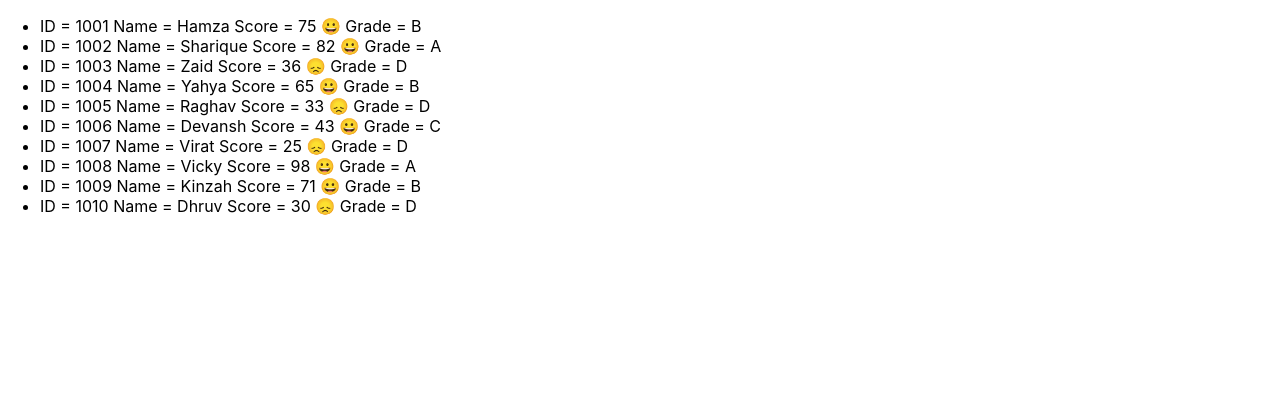
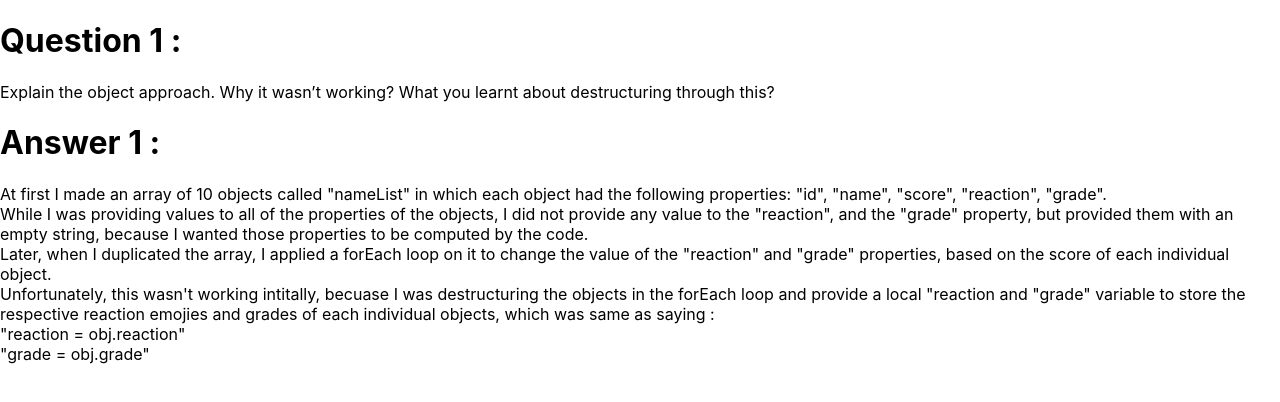
Before and after one commit to hamzamohd/personal-projects, a React (Create React App) app in the folder my-app/: page / in a window 1280 px wide. Shown: the top 402 px of the page. Built offline with nearby package versions, Linux system fonts and the light colour scheme.

Commit message:
Learnings, Questions and Examples added

```diff
--- a/my-app/src/App.js
+++ b/my-app/src/App.js
@@ -1,11 +1,13 @@
 // import logo from "./logo.svg";
 import "./App.css";
 // import GroceryCheckOut from "./pages/grocery-checkout/GroceryCheckOut";
-import ListMarks from "./pages/grade-list/ListMarks";
+// import ListMarks from "./pages/grade-list/ListMarks";
+import Learnings from "./pages/learnings/Learnings";
 
 function App() {
   // return <GroceryCheckOut />;
-  return <ListMarks />;
+  // return <ListMarks />;
+  return <Learnings />;
 }
 
 export default App;
--- a/my-app/src/pages/grade-list/GradeList.jsx
+++ b/my-app/src/pages/grade-list/GradeList.jsx
@@ -9,7 +9,6 @@ const GradeList = ({ newList }) => {
       reactions.push("😞");
     }
   }
-
   for (let i = 0; i < newList.length; i++) {
     if (newList[i].score > 80) {
       grades.push("A");
--- /dev/null
+++ b/my-app/src/pages/learnings/Examples.jsx
@@ -0,0 +1,26 @@
+const Examples = () => {
+  let info = { language: "Hindi", nationality: "Indian" };
+  let { language } = info;
+  language = "English";
+  console.log(language);
+  console.log(info);
+
+  const newArray = [
+    { name: "Hamza", height: "6'3", age: "22" },
+    { name: "Sharique", height: "6'2", age: "26" },
+    { name: "Zaid", height: "6'0", age: "24" },
+  ];
+  //   const newArray = newArray;
+  newArray.forEach(({ name }) => {
+    name = name + "Zaman";
+    console.log(name);
+  });
+  console.log(newArray);
+  newArray.forEach((n) => console.log(n));
+  newArray.forEach((n) => {
+    n.name += " Zaman";
+  });
+  console.log(newArray);
+  return null;
+};
+export default Examples;
--- /dev/null
+++ b/my-app/src/pages/learnings/Learnings.jsx
@@ -0,0 +1,12 @@
+import Questions from "./Questions";
+import Examples from "./Examples";
+
+const Learnings = () => {
+  return (
+    <>
+      <Questions />
+      <Examples />
+    </>
+  );
+};
+export default Learnings;
--- /dev/null
+++ b/my-app/src/pages/learnings/Questions.jsx
@@ -0,0 +1,39 @@
+const Questions = () => {
+  return (
+    <>
+      <div>
+        <h1>Question 1 : </h1>
+        <p>
+          Explain the object approach. Why it wasn’t working? What you learnt
+          about destructuring through this?
+        </p>
+        <h1>Answer 1 :</h1>
+        <p>
+          At first I made an array of 10 objects called "nameList" in which each
+          object had the following properties: "id", "name", "score",
+          "reaction", "grade".
+          <br />
+          While I was providing values to all of the properties of the objects,
+          I did not provide any value to the "reaction", and the "grade"
+          property, but provided them with an empty string, because I wanted
+          those properties to be computed by the code.
+          <br />
+          Later, when I duplicated the array, I applied a forEach loop on it to
+          change the value of the "reaction" and "grade" properties, based on
+          the score of each individual object.
+          <br />
+          Unfortunately, this wasn't working intitally, becuase I was
+          destructuring the objects in the forEach loop and provide a local
+          "reaction and "grade" variable to store the respective reaction
+          emojies and grades of each individual objects, which was same as
+          saying : <br />
+          "reaction = obj.reaction"
+          <br />
+          "grade = obj.grade"
+        </p>
+      </div>
+    </>
+  );
+};
+
+export default Questions;
```
Also changed, not shown: my-app/src/pages/learnings/README.md (added).
